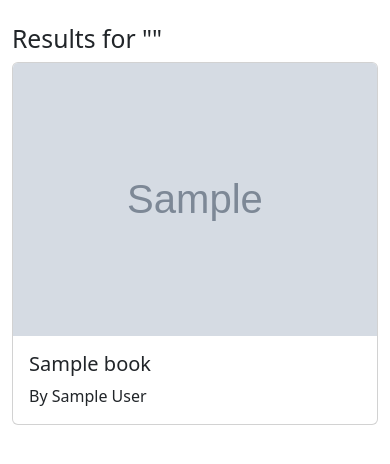
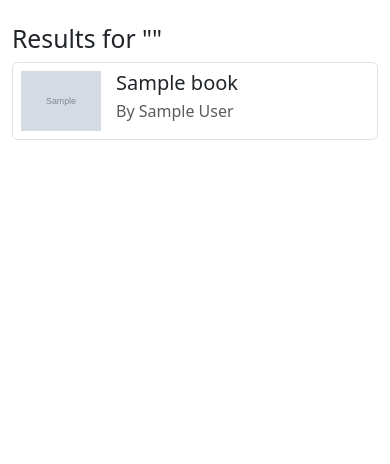
Before and after one commit to larevolucia/chaptr, a Django app: template books/templates/books/search_results.html in a window 390 px wide. Shown: the part 94-558 px from the top of the page. Run offline with Django 5.2, Linux system fonts and the light colour scheme; the template is opened without the code that fills it: most values are stand-ins (such as "Sample title", 1, 10 or a date in 2020); grey boxes marked "Sample" are stand-in pictures.

Commit message:
Add list layout for mobile

```diff
--- a/books/templates/books/search_results.html
+++ b/books/templates/books/search_results.html
@@ -2,12 +2,27 @@
 
 {% block content %}
 <h2>Results for "{{ query }}"</h2>
+
 {% if books %}
-    <div class="row">
+    <!-- List view for mobile -->
+    <div class="d-block d-md-none">
+        {% for book in books %}
+            <div class="mb-3 border rounded p-2 d-flex">
+                <img src="{{ book.thumbnail }}" alt="{{ book.title }}" style="width: 80px; height: auto; margin-right: 15px;" class="img-fluid" loading="lazy">
+                <div>
+                    <h5 class="mb-1">{{ book.title }}</h5>
+                    <p class="mb-0 text-muted">By {{ book.authors }}</p>
+                </div>
+            </div>
+        {% endfor %}
+    </div>
+
+    <!-- Grid view for tablet and up -->
+    <div class="row d-none d-md-flex">
         {% for book in books %}
             <div class="col-md-3 mb-4">
-                <div class="card">
-                    <img src="{{ book.thumbnail }}" class="card-img-top" alt="{{ book.title }}">
+                <div class="card h-100">
+                    <img src="{{ book.thumbnail }}" class="card-img-top book-thumbnail" alt="{{ book.title }}" loading="lazy">
                     <div class="card-body">
                         <h5 class="card-title">{{ book.title }}</h5>
                         <p class="card-text">By {{ book.authors }}</p>
@@ -16,7 +31,9 @@
             </div>
         {% endfor %}
     </div>
+
 {% else %}
     <p>No results found.</p>
 {% endif %}
+
 {% endblock %}
```
